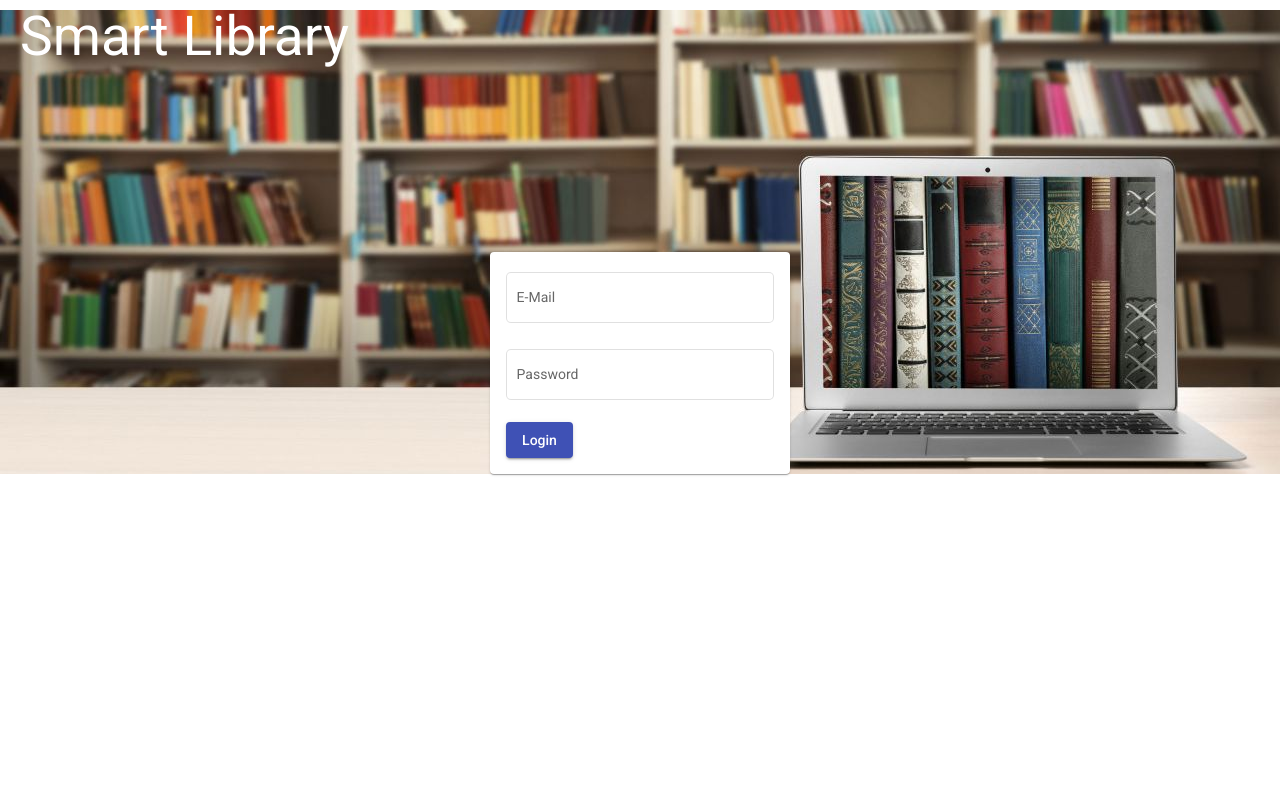
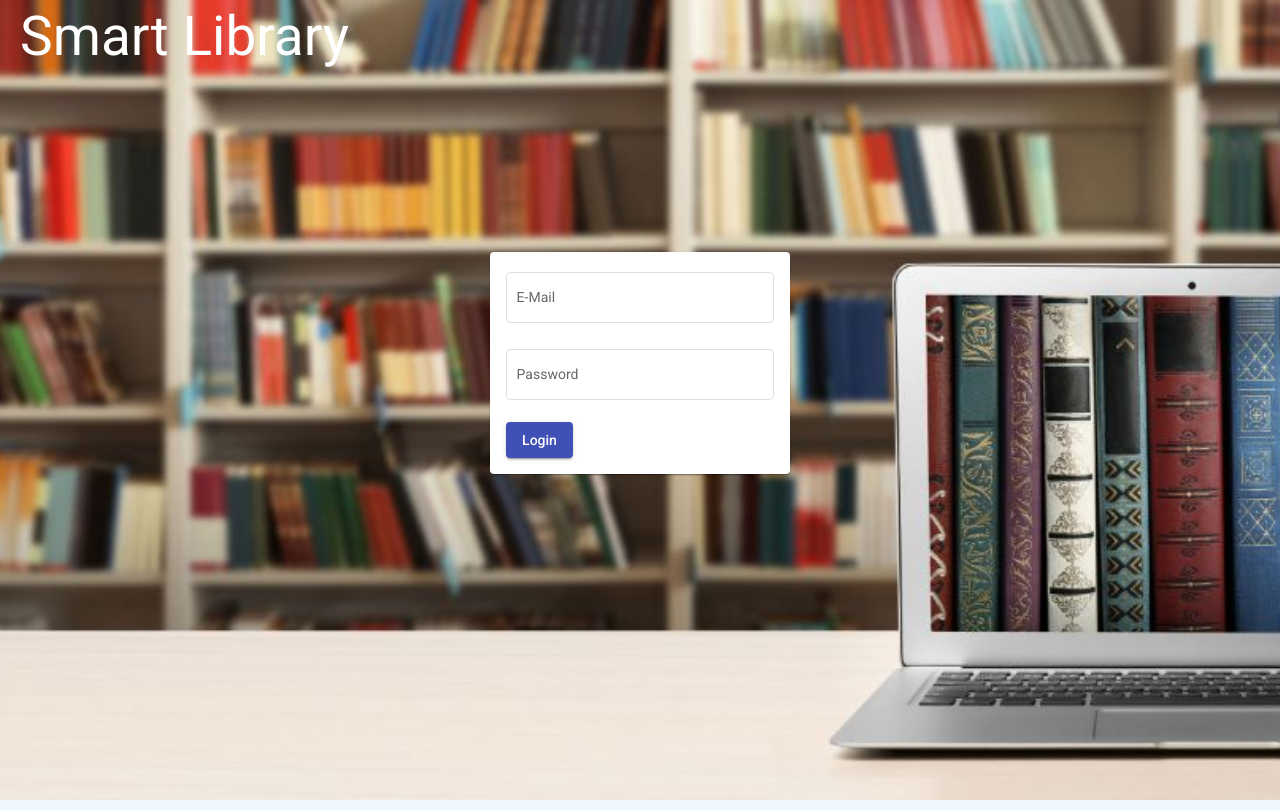
Before and after one commit to sxk17280/SmartLibraryADBUI, an Angular app: page / in a window 1280 px wide. Built offline with nearby package versions, Linux system fonts and the light colour scheme.

Commit message:
code changes

```diff
--- a/src/app/app.component.css
+++ b/src/app/app.component.css
@@ -0,0 +1,3 @@
+.content{
+    height: 100%;
+}
--- a/src/app/components/loginpage/loginpage.component.css
+++ b/src/app/components/loginpage/loginpage.component.css
@@ -14,4 +14,5 @@
   background-position: center;
   background-repeat: no-repeat;
   background-size: cover;
+  overflow: hidden;
   }
--- a/src/app/components/navigationbar/navigationbar.component.html
+++ b/src/app/components/navigationbar/navigationbar.component.html
@@ -3,13 +3,13 @@
     <h3><a mat-button routerLink="/homepage">Smart Library</a></h3>
     <span class="m-l-10">
 
-       <a mat-button routerLink="/users">Users</a>
-      <a mat-button routerLink="/authors">Authors</a>
-      <a mat-button routerLink="/categories">Categories</a>
+       <a mat-button routerLink="/users" *ngIf="this.isAdmin">Users</a>
+      <a mat-button routerLink="/authors" *ngIf="this.isAdmin">Authors</a>
+      <a mat-button routerLink="/categories" *ngIf="this.isAdmin">Categories</a>
       <a mat-button routerLink="/issuedBooks">Issued Books</a>
     </span>
     <span class="example-spacer"></span>
-    <div style="display: flex">
+    <div style="display: flex" *ngIf="!this.isAdmin">
       <span class="m-l-10"><a mat-button>Fine :{{fine}}$</a>
         </span>
       <!-- <button mat-icon-button *ngIf="this.isAdmin" class="example-icon m-right"
--- a/src/styles.css
+++ b/src/styles.css
@@ -1,4 +1,4 @@
 /* You can add global styles to this file, and also import other style files */
 
-html, body { height: 100%; }
+html, body { height: 100%; background-color: aliceblue;}
 body { margin: 0; font-family: Roboto, "Helvetica Neue", sans-serif; }
```
